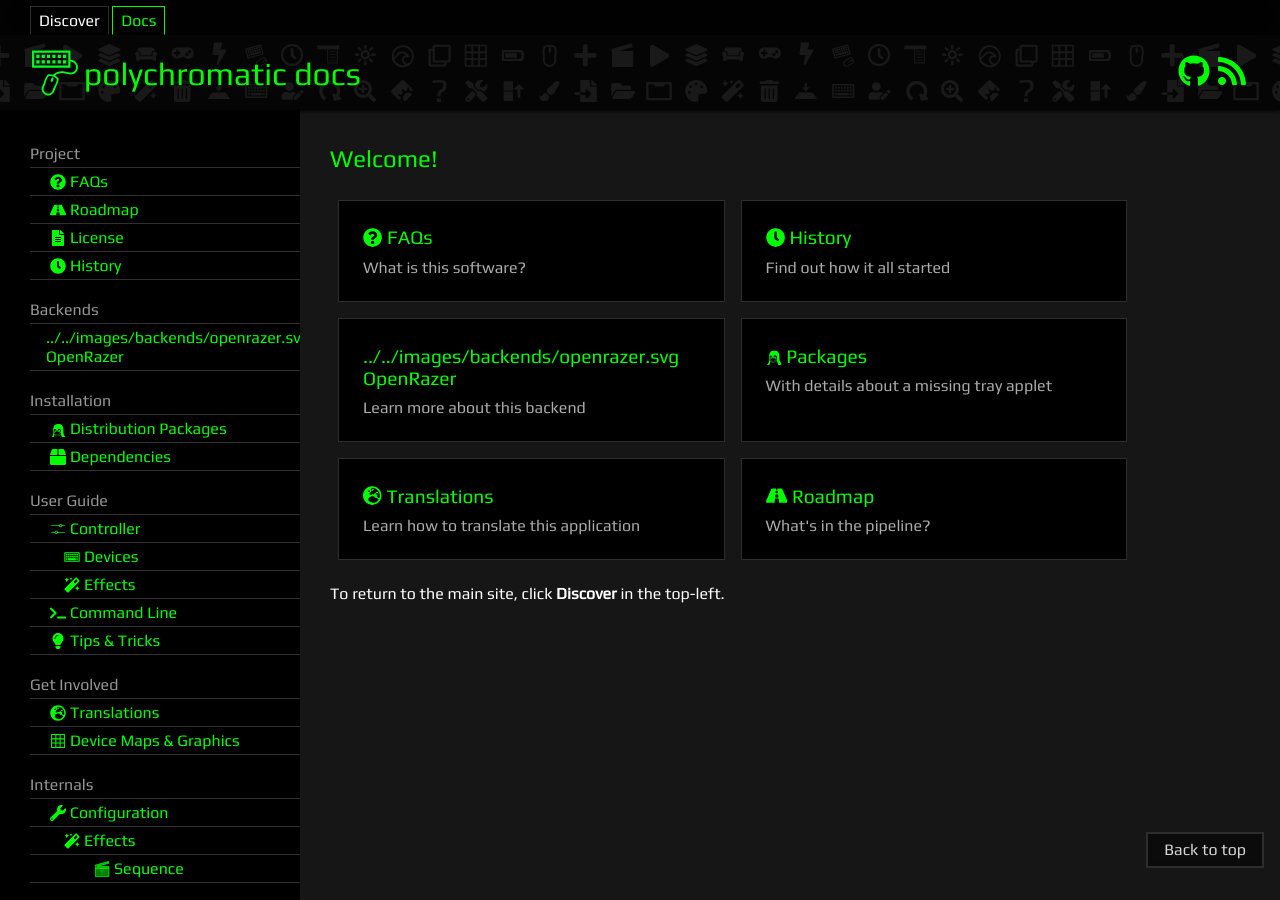
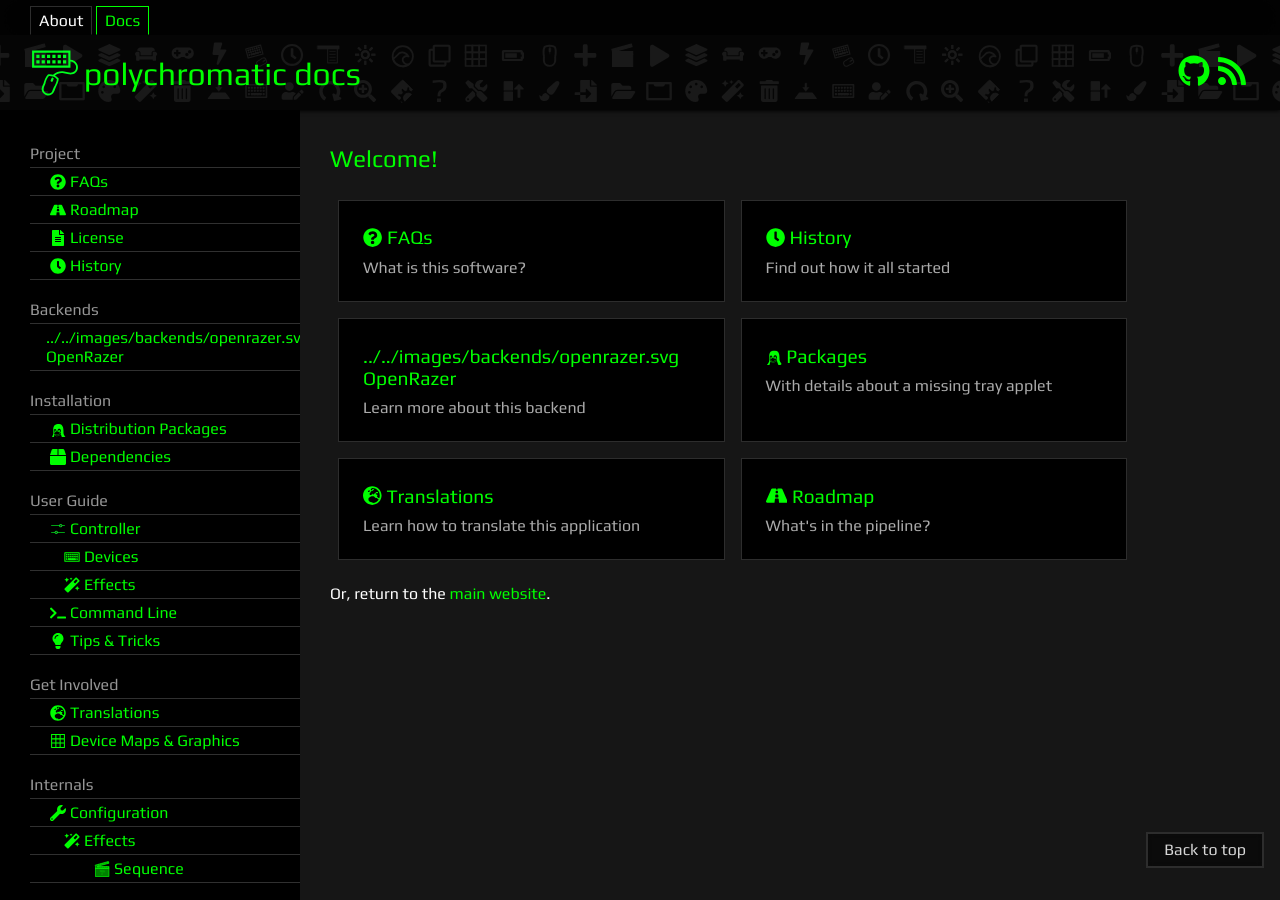
Before and after one commit to polychromatic/polychromatic-docs, a Jekyll site: the page built from pages/index.md, in a window 1280 px wide. Built offline with Jekyll 4.4.1, drawn with Linux system fonts in a browser that asks for light colours.

Commit message:
Update label for main site

```diff
--- a/_data/subsites.yml
+++ b/_data/subsites.yml
@@ -1,4 +1,4 @@
-- text: Discover
+- text: About
   url: https://polychromatic.app
 
 - text: Docs
--- a/pages/index.md
+++ b/pages/index.md
@@ -8,4 +8,4 @@ permalink: /
 
 {% include suggested.html %}
 
-To return to the main site, click **Discover** in the top-left.
+Or, return to the [main website](https://polychromatic.app).
```
